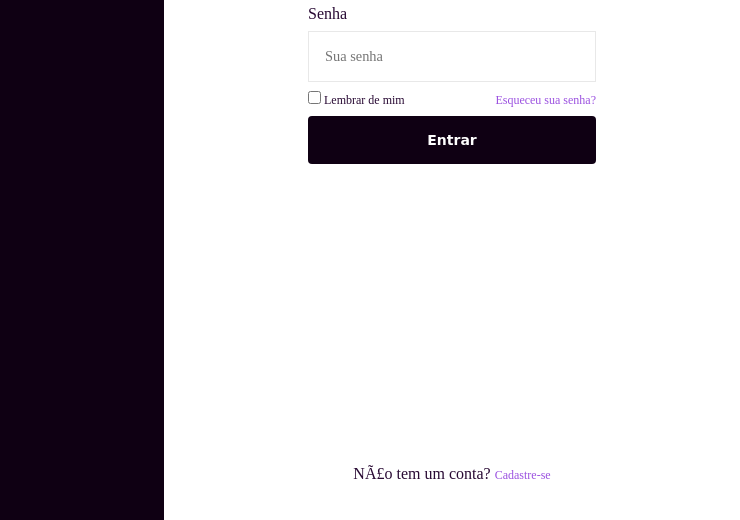
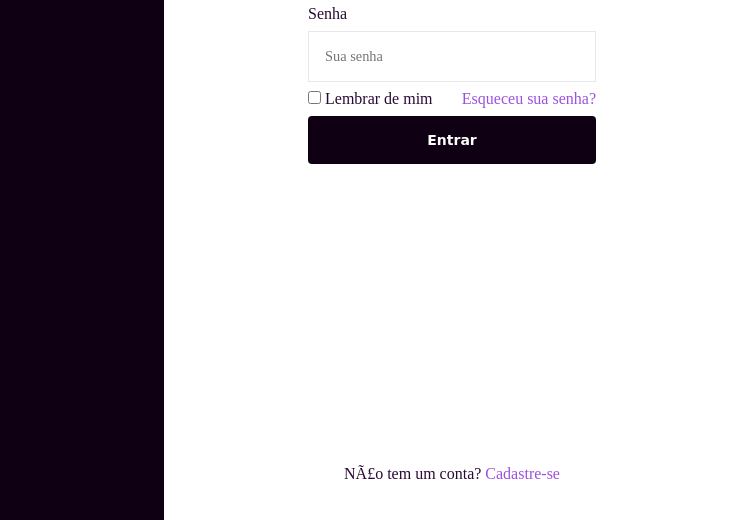
Before and after one commit to YrllanBrandao/HackathonVacuum, a plain HTML site: page index.html in a window 1280 px wide. Shown: the part 277-797 px from the top of the page, 540-1280 px from the left. Drawn offline with Linux system fonts and the light colour scheme; a web font is replaced by a local one.

Commit message:
fix: font-size

```diff
--- a/src/css/style.css
+++ b/src/css/style.css
@@ -334,6 +334,8 @@ input.form-control {
     #rectangle-bottom {
         width: 18rem;
     }
-
+    #remember-forgot-area  label, a{
+        font-size: 16px !important;
+    }
 
 }
```
